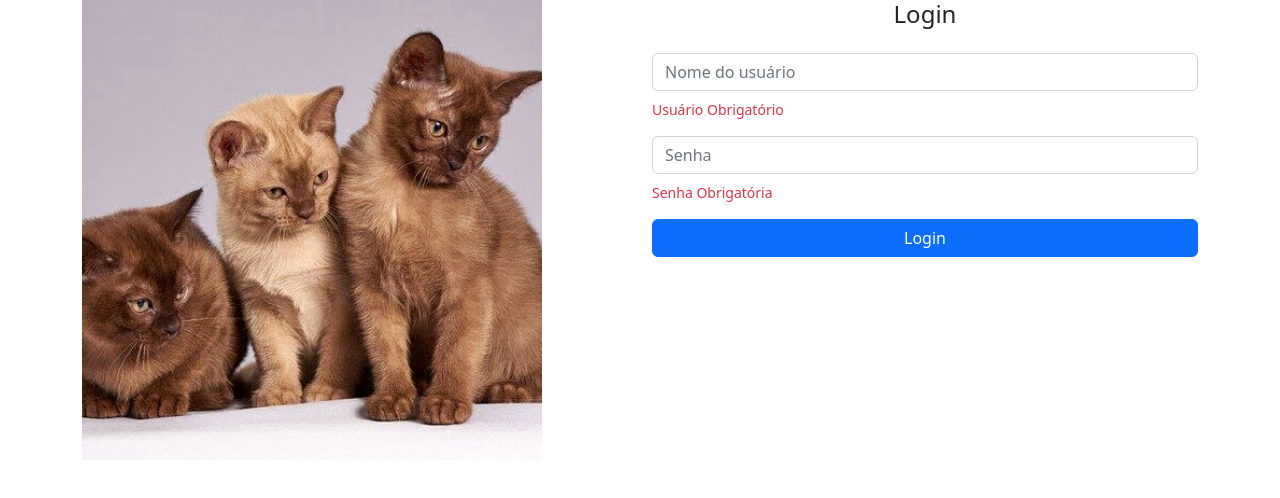
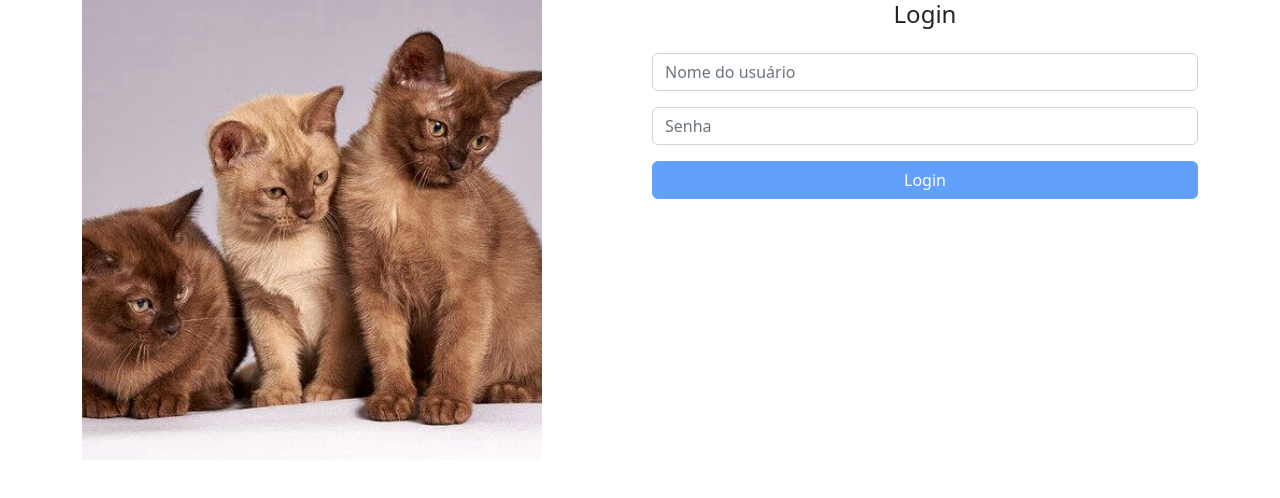
Before and after one commit to deboraalessandra/rede-social-pets, an Angular app in the folder gatitobook/: page /home in a window 1280 px wide. Shown: the top 498 px of the page. Built offline with nearby package versions, Linux system fonts and the light colour scheme.

Commit message:
Validação de formulário
disable and active button login

```diff
--- a/gatitobook/src/app/home/login/login.component.html
+++ b/gatitobook/src/app/home/login/login.component.html
@@ -1,6 +1,6 @@
 <h4 class="text-center">Login</h4>
 
-<form class="form mt-4" (ngSubmit)="login()">
+<form class="form mt-4" (ngSubmit)="login()" #loginForm="ngForm">
   <div class="mb-3">
     <input class="form-control" placeholder="Nome do usuário"
        [(ngModel)]="usuario"
@@ -9,13 +9,14 @@
         required
     />
     <app-mensagem
-       *ngIf="campoUsuario.invalid"
+       *ngIf="campoUsuario.invalid && campoUsuario.touched"
        mensagem="Usuário Obrigatório">
     </app-mensagem>
   </div>
 
   <div class="mb-3">
-    <input type="password" class="form-control"
+    <input type="password"
+           class="form-control"
            placeholder="Senha"
            [(ngModel)]="senha"
            name="senha"
@@ -23,12 +24,16 @@
            required
     />
     <app-mensagem
-    *ngIf="campoSenha.invalid"
+        *ngIf="campoSenha.invalid && campoSenha.touched"
         mensagem="Senha Obrigatória">
     </app-mensagem>
   </div>
 
   <div class="d-grid gap-2">
-    <button class="btn btn-primary" type="submit">Login</button>
+    <button class="btn btn-primary"
+            type="submit"
+            [disabled]="loginForm.invalid">
+            Login
+    </button>
   </div>
 </form>
```
Lines whose indentation alone changed are shown as unchanged.
